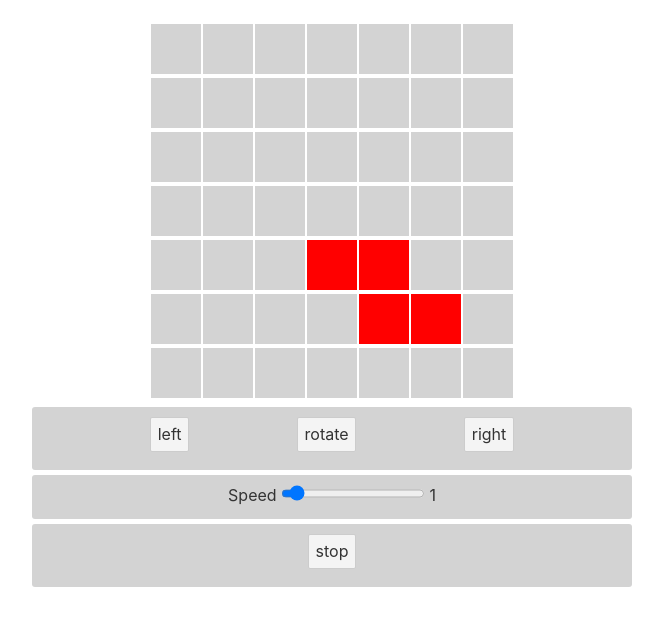
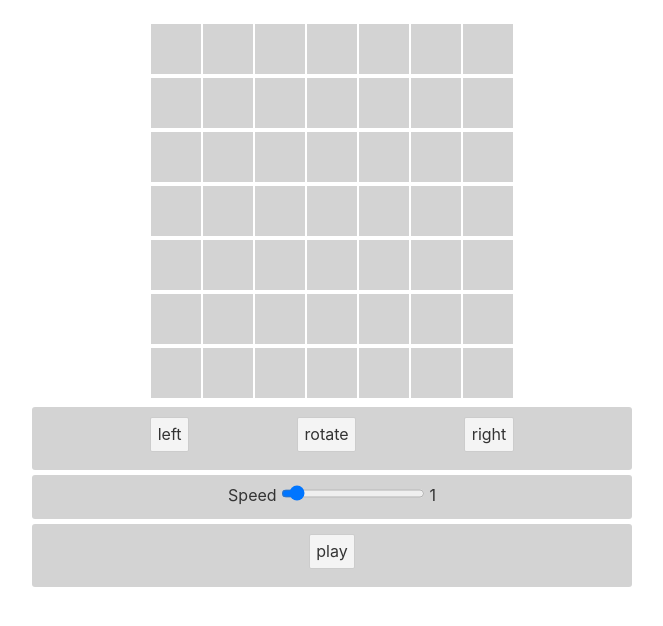
Before and after one commit to remviga/tetris, a Svelte app: page / in a window 1280 px wide. Shown: the top 626 px of the page, without its empty margins (308-971 px from the left). Built offline with nearby package versions, Linux system fonts and the light colour scheme.

Commit message:
started flag changed to false

```diff
--- a/src/App.svelte
+++ b/src/App.svelte
@@ -13,7 +13,7 @@
 
   let pfield = getFieldBySize(FIELD_SIZE);
 
-  let isGameStarted = true;
+  let isGameStarted = false;
   let isGameOver = false;
   let isIterationStarted = false;
   let startCoords = { x: 0, y: 0 };
```
